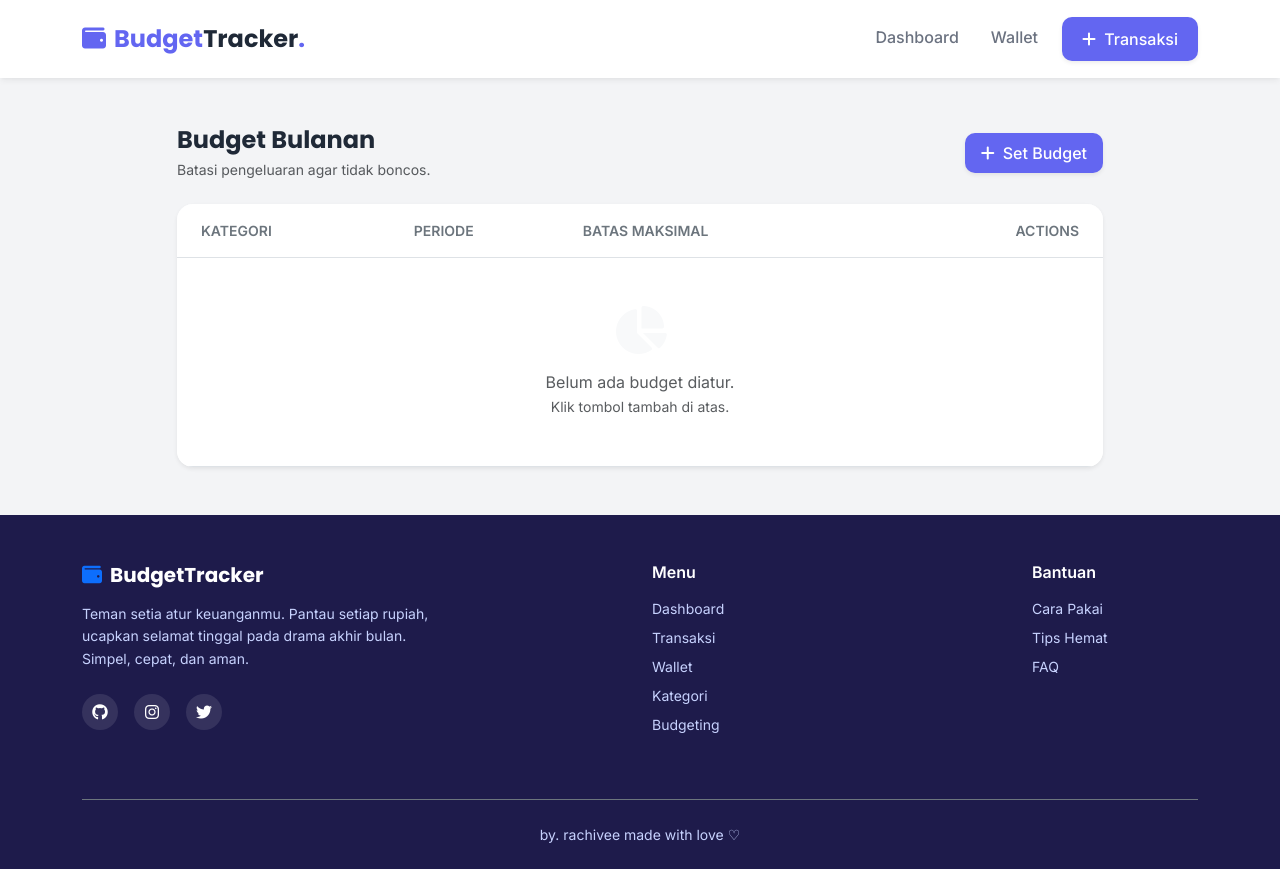
After one commit to rachivee/TP10DPBO2425C2, a PHP site: template Project/views/budgetList.php in a window 1280 px wide. The commit adds this page. Run offline with PHP 8.4, Linux system fonts and the light colour scheme; the template is opened without the code that fills it, so the values that code supplies are empty.

Commit message:
All Tabel Done

```diff
--- a/Project/models/Transaction.php
+++ b/Project/models/Transaction.php
@@ -65,7 +65,6 @@ class Transaction
         $stmt->bindParam(':amount', $amount);
         $stmt->bindParam(':description', $description);
         $stmt->bindParam(':transaction_date', $transaction_date);
-
         return $stmt->execute();
     }
 
--- /dev/null
+++ b/Project/views/budgetList.php
@@ -0,0 +1,107 @@
+<?php
+require_once 'views/templates/header.php';
+?>
+
+<div class="row justify-content-center">
+    <div class="col-lg-10">
+
+        <div class="d-flex justify-content-between align-items-center mb-4">
+            <div>
+                <h4 class="fw-bold mb-1" style="font-family: 'Poppins', sans-serif;">Budget Bulanan</h4>
+                <p class="text-muted small mb-0">Batasi pengeluaran agar tidak boncos.</p>
+            </div>
+
+            <a href="index.php?entity=budget&action=add" class="btn btn-primary shadow-sm px-3 py-2" style="border-radius: 10px;">
+                <i class="fas fa-plus me-2"></i>Set Budget
+            </a>
+        </div>
+
+        <div class="card shadow-sm border-0 rounded-4 overflow-hidden">
+            <div class="card-body p-0">
+                <table class="table table-hover mb-0 align-middle">
+
+                    <thead class="bg-light">
+                        <tr>
+                            <th class="ps-4 py-3 text-secondary small text-uppercase fw-bold ls-1">Kategori</th>
+                            <th class="py-3 text-secondary small text-uppercase fw-bold ls-1">Periode</th>
+                            <th class="py-3 text-secondary small text-uppercase fw-bold ls-1">Batas Maksimal</th>
+                            <th class="text-end pe-4 py-3 text-secondary small text-uppercase fw-bold ls-1">Actions</th>
+                        </tr>
+                    </thead>
+
+                    <tbody>
+                        <?php if (empty($budgetList)): ?>
+                            <tr>
+                                <td colspan="4" class="text-center py-5 text-muted">
+                                    <div class="mb-3">
+                                        <i class="fas fa-chart-pie fa-3x text-light"></i>
+                                    </div>
+                                    Belum ada budget diatur.<br>
+                                    <small>Klik tombol tambah di atas.</small>
+                                </td>
+                            </tr>
+                        <?php else: ?>
+                            <?php foreach ($budgetList as $budget): ?>
+
+                                <?php
+                                    // Format Periode: "2023-12" -> "Desember 2023"
+                                    $dateObj = DateTime::createFromFormat('Y-m', $budget['month_year']);
+                                    $periodeLabel = $dateObj ? $dateObj->format('F Y') : $budget['month_year'];
+
+                                    // Ambil ikon kategori (jika ada join) atau default
+                                    $iconClass = !empty($budget['category_icon']) ? $budget['category_icon'] : 'fas fa-tag';
+                                ?>
+
+                            <tr>
+                                <td class="ps-4 fw-bold text-dark">
+                                    <div class="d-flex align-items-center">
+                                        <div class="rounded-circle bg-info bg-opacity-10 text-info d-flex align-items-center justify-content-center me-3" style="width: 40px; height: 40px;">
+                                            <i class="<?= $iconClass; ?>"></i>
+                                        </div>
+                                        <?= htmlspecialchars($budget['category_name']); ?>
+                                    </div>
+                                </td>
+
+                                <td>
+                                    <span class="badge bg-light text-dark border border-secondary border-opacity-25 px-3 py-2 rounded-pill">
+                                        <i class="fas fa-calendar-alt me-1 text-muted"></i>
+                                        <?= $periodeLabel; ?>
+                                    </span>
+                                </td>
+
+                                <td class="fw-bold text-dark">
+                                    <span style="font-family: 'Inter', monospace;">
+                                        Rp <?= number_format($budget['amount_limit'], 0, ',', '.'); ?>
+                                    </span>
+                                </td>
+
+                                <td class="text-end pe-4">
+                                    <div class="d-flex justify-content-end gap-2">
+                                        <a href="index.php?entity=budget&action=edit&id=<?= $budget['id']; ?>"
+                                           class="btn btn-light text-primary btn-sm border-0"
+                                           title="Edit Budget">
+                                            <i class="fas fa-pencil-alt"></i>
+                                        </a>
+
+                                        <a href="index.php?entity=budget&action=delete&id=<?= $budget['id']; ?>"
+                                           class="btn btn-light text-danger btn-sm border-0"
+                                           onclick="return confirm('Yakin hapus budget ini?');"
+                                           title="Hapus Budget">
+                                            <i class="fas fa-trash"></i>
+                                        </a>
+                                    </div>
+                                </td>
+                            </tr>
+                            <?php endforeach; ?>
+                        <?php endif; ?>
+                    </tbody>
+                </table>
+            </div>
+        </div>
+
+    </div>
+</div>
+
+<?php
+require_once 'views/templates/footer.php';
+?>
--- a/Project/views/templates/footer.php
+++ b/Project/views/templates/footer.php
@@ -32,6 +32,7 @@
                     <li class="mb-2"><a href="index.php?entity=transaction&action=list" class="text-decoration-none" style="color: #c7d2fe;">Transaksi</a></li>
                     <li class="mb-2"><a href="index.php?entity=wallet&action=list" class="text-decoration-none" style="color: #c7d2fe;">Wallet</a></li>
                     <li class="mb-2"><a href="index.php?entity=category&action=list" class="text-decoration-none" style="color: #c7d2fe;">Kategori</a></li>
+                    <li class="mb-2"><a href="index.php?entity=budget&action=list" class="text-decoration-none" style="color: #c7d2fe;">Budgeting</a></li>
                 </ul>
             </div>
 
--- a/Project/views/templates/header.php
+++ b/Project/views/templates/header.php
@@ -101,7 +101,7 @@
                     <a class="nav-link" href="index.php?entity=wallet&action=list">Wallet</a>
                 </li>
                 <li class="nav-item">
-                    <a class="btn btn-primary text-white shadow-sm" href="transaksiForm.php">
+                    <a class="btn btn-primary text-white shadow-sm" href="index.php?entity=transaction&action=add">
                         <i class="fas fa-plus me-1"></i> Transaksi
                     </a>
                 </li>
```
Also changed, not shown: Project/index.php (+39 -1 lines), Project/models/Budget.php (+22 -4 lines), Project/viewmodels/BudgetViewModel.php (+7 -0 lines), Project/views/budgetForm.php (added, +95 -0 lines).
